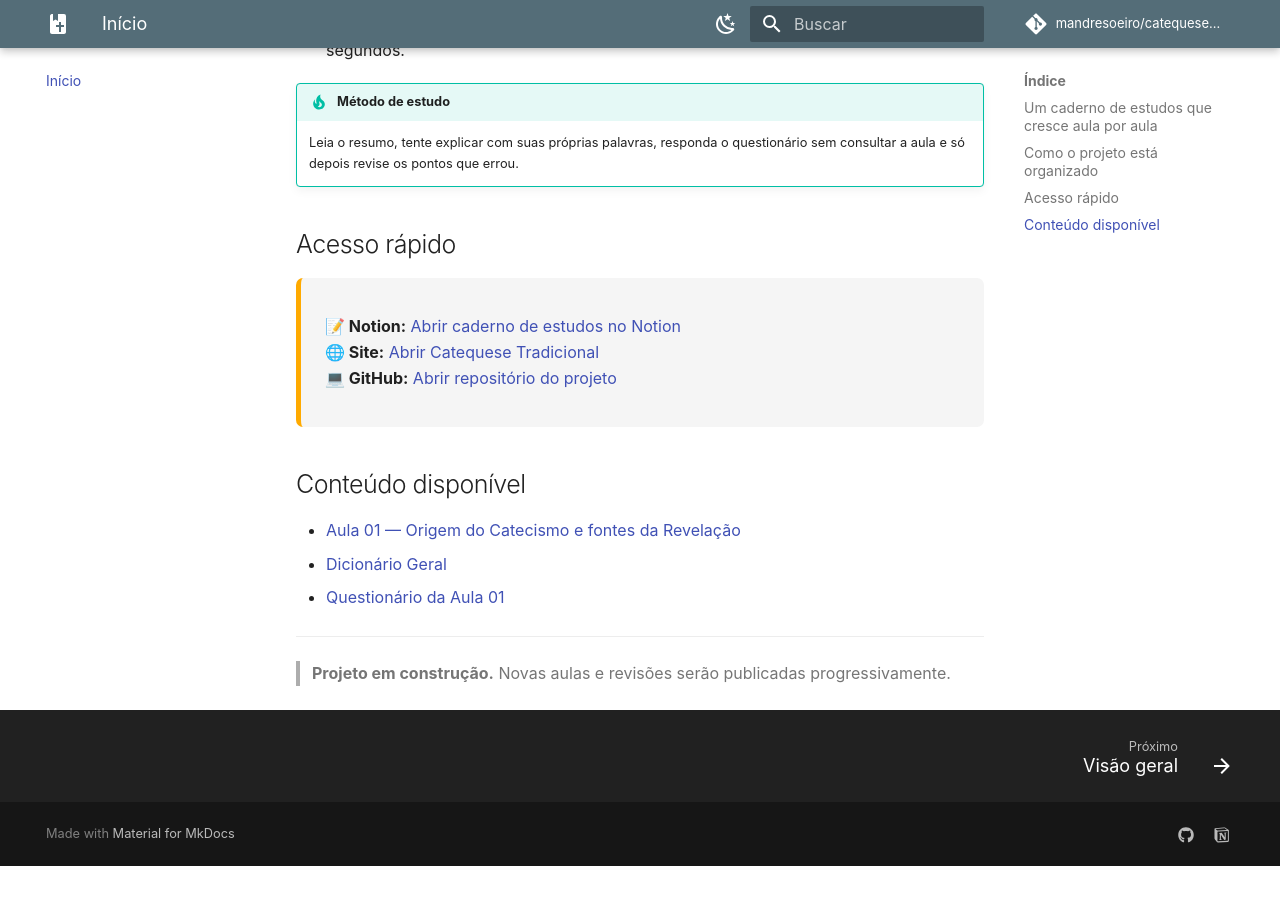
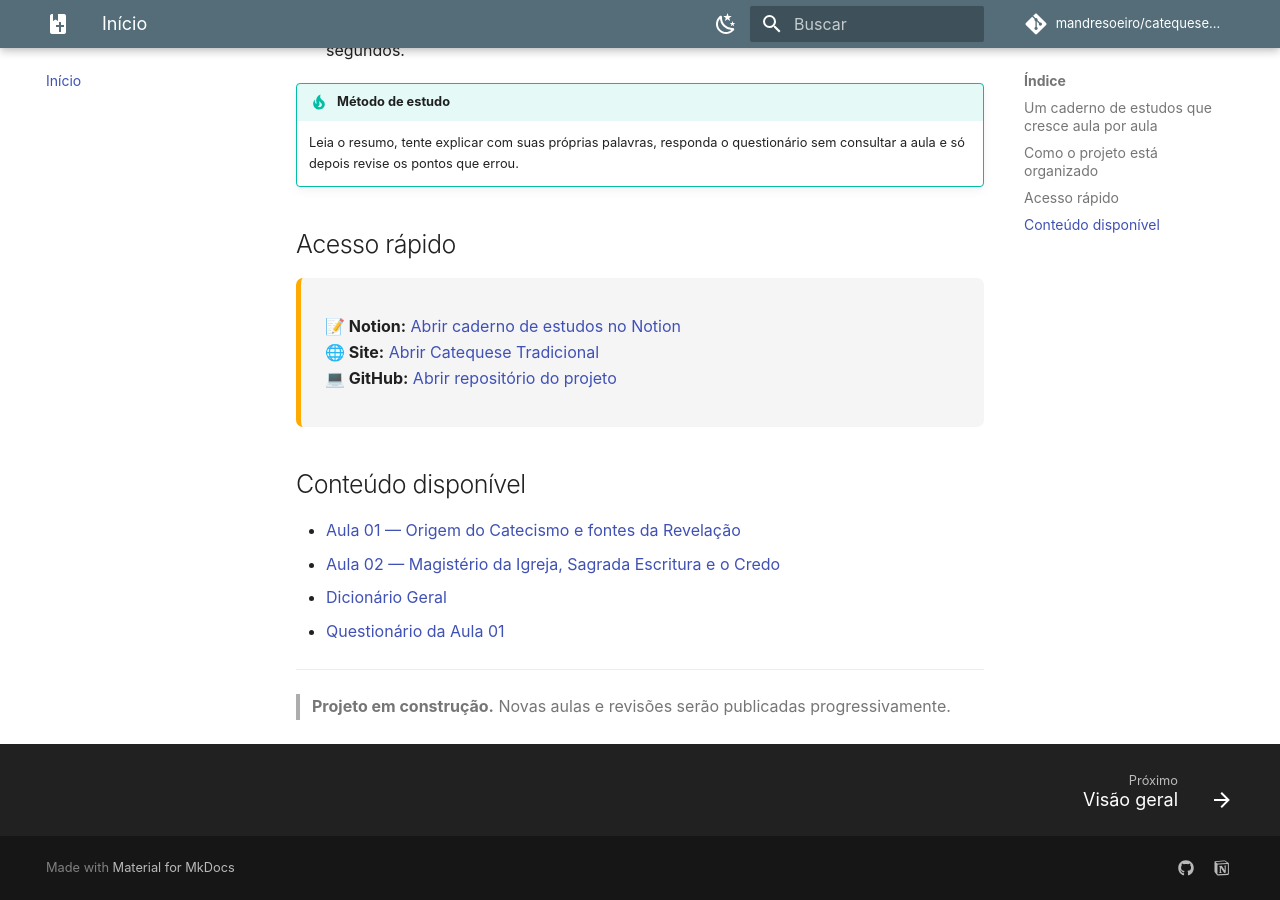
Before and after one commit to mandresoeiro/catequese-tradicional, an MkDocs documentation site: the page built from docs/index.md, in a window 1280 px wide and 900 px high, scrolled down 720 px. Built offline with MkDocs 1.6.1 and Material for MkDocs 9.7.7, drawn with Linux system fonts in a browser that asks for light colours; comment, search, counter and statistics services are not loaded; before the commit the page ends 1586 px from its top, so only the background shows below that.

Commit message:
docs: destaca aula 02 na página inicial

```diff
--- a/docs/index.md
+++ b/docs/index.md
@@ -31,6 +31,7 @@ Este projeto organiza os estudos de **Catequese Tradicional** em uma estrutura s
 ## Conteúdo disponível
 
 - [Aula 01 — Origem do Catecismo e fontes da Revelação](aulas/aula-01.md)
+- [Aula 02 — Magistério da Igreja, Sagrada Escritura e o Credo](aulas/aula-02.md)
 - [Dicionário Geral](dicionario.md)
 - [Questionário da Aula 01](questionarios/aula-01.md)
 
```
